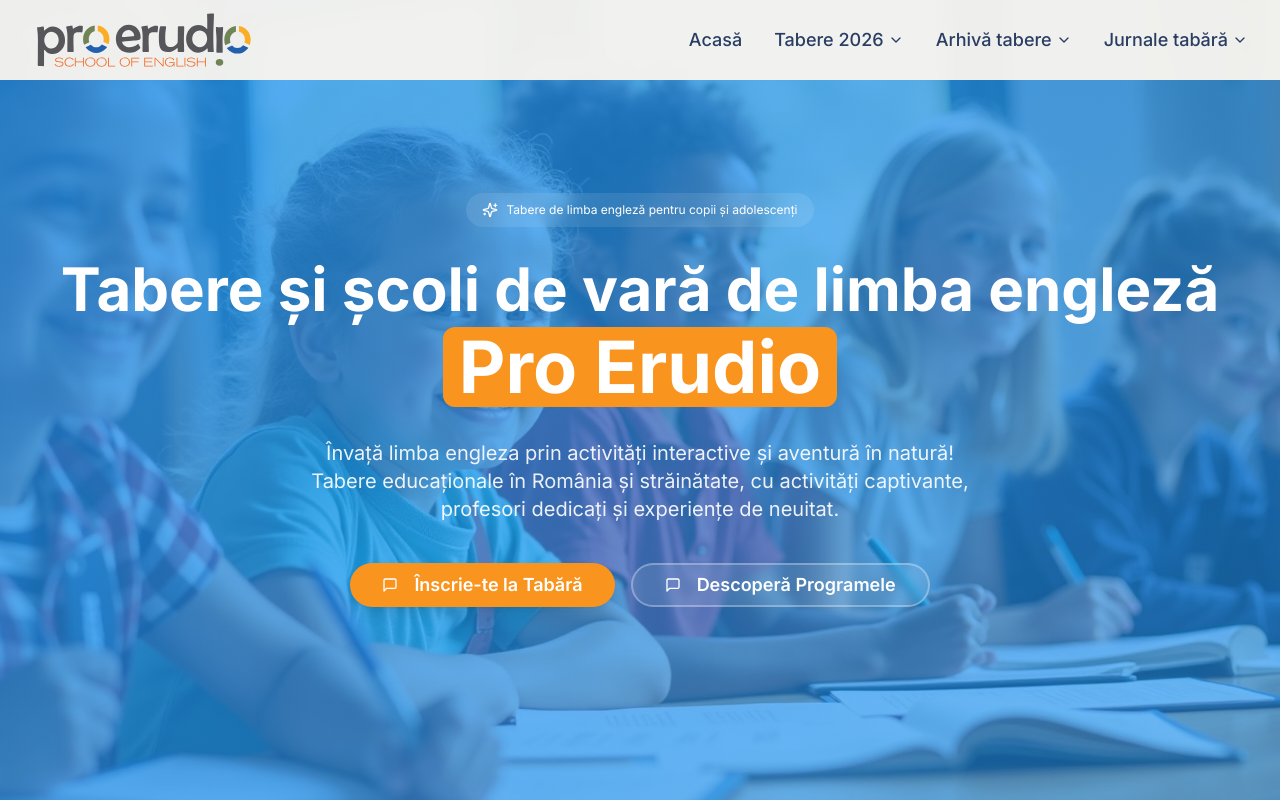
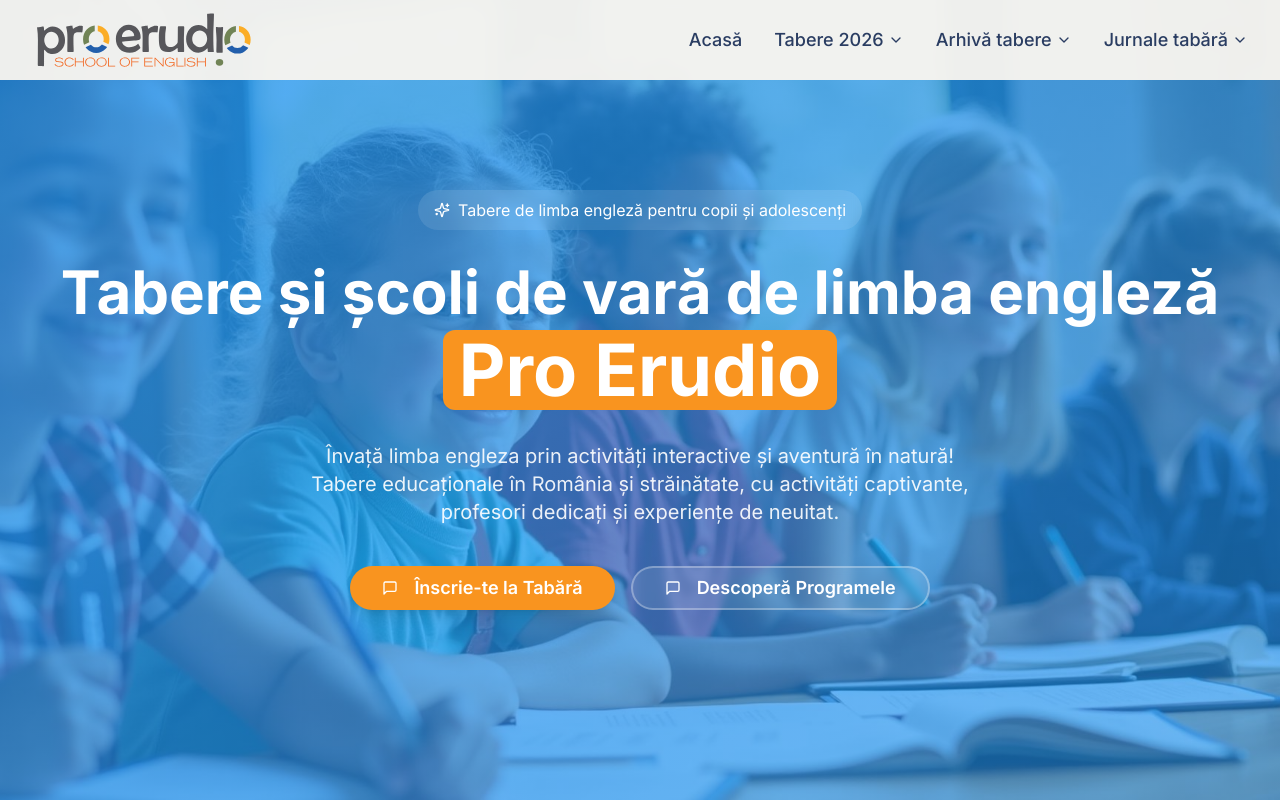
Before and after one commit to Macarieeee/pro-erudio-premium-learning, a React (Vite) app: page / in a window 1280 px wide. Shown: the top 800 px of the page. Built offline with nearby package versions, Linux system fonts and the light colour scheme.

Commit message:
text hero

```diff
--- a/src/components/Hero.tsx
+++ b/src/components/Hero.tsx
@@ -16,7 +16,7 @@ const Hero = () => {
       <div className="container mx-auto px-4 relative z-10 text-center py-20">
         <div className="inline-flex items-center gap-2 bg-primary-foreground/10 backdrop-blur-sm rounded-full px-4 py-2 mb-8">
           <Sparkles className="w-4 h-4 text-primary-foreground" />
-          <span className="text-primary-foreground text-[12px]">
+          <span className="text-primary-foreground text-[1.125rem;]">
             Tabere de limba engleză pentru copii și adolescenți
           </span>
         </div>
--- a/src/pages/JournalPage.tsx
+++ b/src/pages/JournalPage.tsx
@@ -155,7 +155,7 @@ const JournalPage = () => {
                   className="block"
                 >
                   <Card className="bg-card border-border hover:shadow-lg transition-shadow cursor-pointer group overflow-hidden">
-                    <div className="h-45 overflow-hidden">
+                    <div className="h-40 overflow-hidden">
                       <img
                         src={j.heroImage}
                         alt={j.heroAlt || j.title}
```
